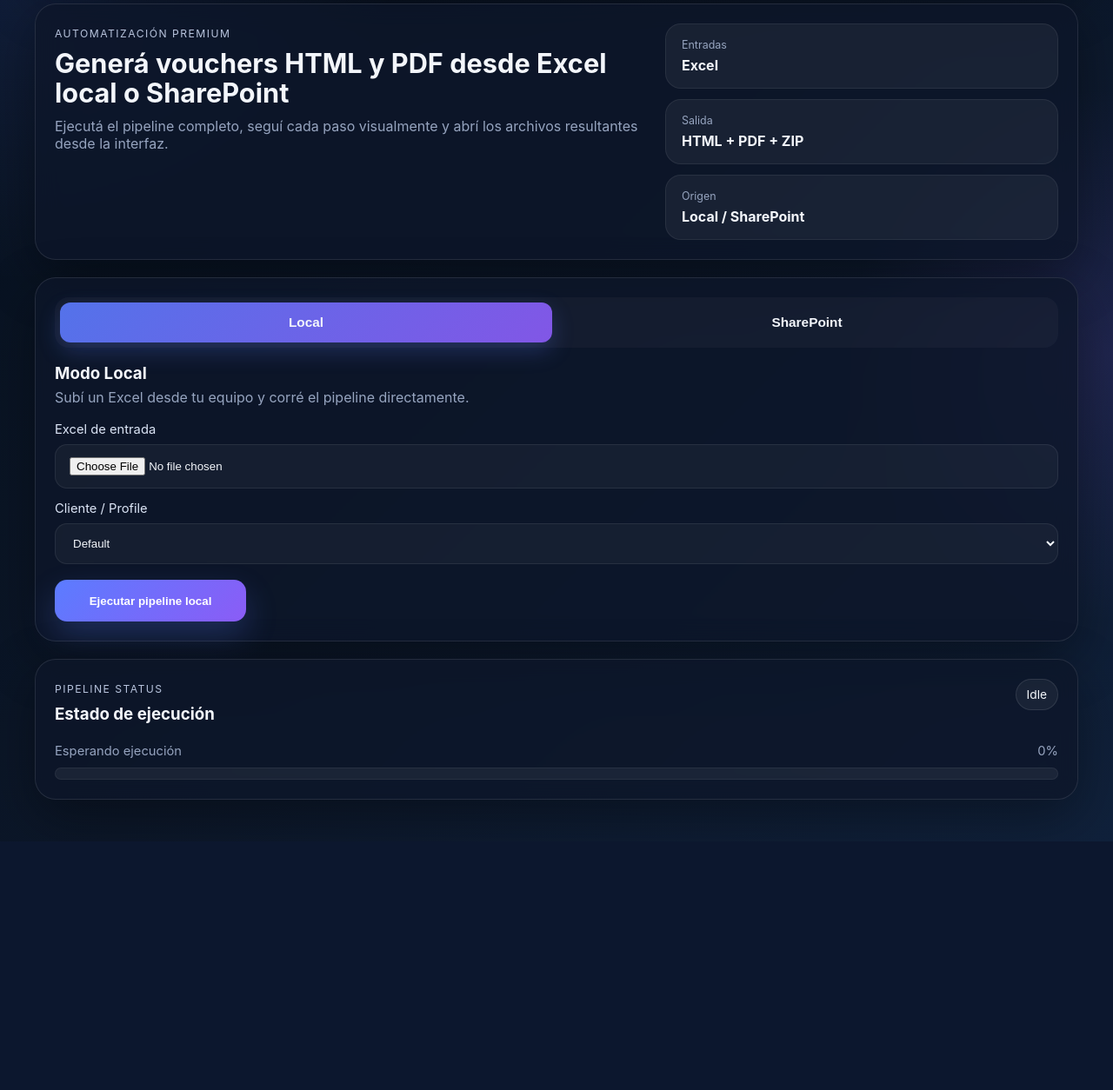
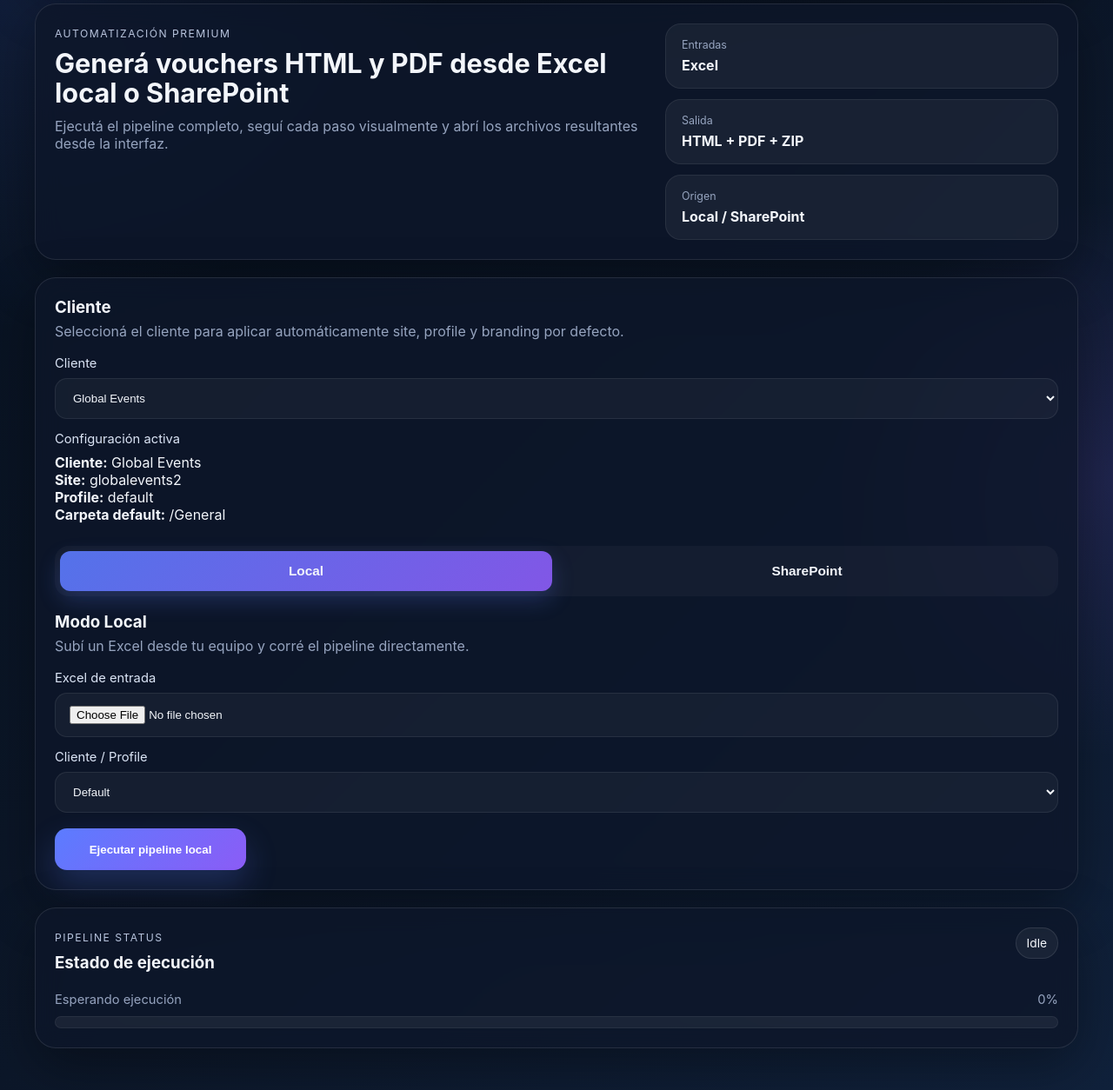
Before and after one commit to nacholg/sharepoint_pipeline_app, a FastAPI app: page / in a window 1280 px wide. Shown: the part 152-1406 px from the top of the page at 87% size. Before the commit the page ends 1097 px from the top, so only its background shows below. Run offline with FastAPI, Linux system fonts and the light colour scheme.

Commit message:
feat: add client selector with centralized client registry

```diff
--- a/app/main.py
+++ b/app/main.py
@@ -12,6 +12,7 @@ from fastapi.staticfiles import StaticFiles
 from pydantic import BaseModel
 from starlette.middleware.sessions import SessionMiddleware
 
+from app.client_registry import CLIENTS
 from app.config import settings
 from app.pipeline_runner import run_full_voucher_pipeline
 from app.routes.auth_routes import router as auth_router
@@ -78,6 +79,8 @@ SHAREPOINT_SITES = _load_sharepoint_sites()
 AVAILABLE_PROFILES = [
     {"key": "default", "label": "Default", "enabled": True},
     {"key": "mastercard", "label": "Mastercard", "enabled": True},
+    {"key": "banco_guayaquil", "label": "Banco Guayaquil", "enabled": True},
+
 ]
 
 
@@ -97,6 +100,7 @@ class SharePointRunRequest(BaseModel):
     source_site_key: str | None = None
     destination_site_key: str | None = None
     profile: str | None = None
+    client_key: str | None = None
 
 
 def get_graph_access_token_from_session(request: Request) -> str:
@@ -132,6 +136,16 @@ def get_site_config(site_key: str | None) -> dict:
         return SHAREPOINT_SITES["globalevents2"]
 
     return next(iter(SHAREPOINT_SITES.values()))
+
+
+def get_client_config(client_key: str | None) -> dict:
+    if client_key and client_key in CLIENTS:
+        return CLIENTS[client_key]
+
+    if "globalevents2" in CLIENTS:
+        return CLIENTS["globalevents2"]
+
+    return next(iter(CLIENTS.values()))
 
 
 def resolve_profile(profile: str | None, site_key: str | None = None) -> str:
@@ -221,6 +235,15 @@ def get_sharepoint_context(graph: GraphSharePointService, site_key: str | None =
     }
 
 
+@app.get("/api/clients")
+def api_clients():
+    return {
+        "ok": True,
+        "clients": list(CLIENTS.values()),
+        "default_client": "globalevents2" if "globalevents2" in CLIENTS else next(iter(CLIENTS.keys()), None),
+    }
+
+
 @app.get("/api/sharepoint/sites")
 def api_sharepoint_sites():
     return {
@@ -254,9 +277,15 @@ def api_profiles():
 async def api_local_run(
     file: UploadFile = File(...),
     profile: str = Form(""),
+    client_key: str = Form(""),
 ):
     try:
-        resolved_profile = resolve_profile(profile, site_key="globalevents2")
+        client_cfg = get_client_config(client_key or None)
+        resolved_profile = resolve_profile(
+            profile or client_cfg.get("default_profile"),
+            site_key=client_cfg.get("site_key"),
+        )
+        brand_logo = client_cfg.get("brand_logo")
 
         job_id = str(uuid4())
         jobs_root = Path("work/jobs").resolve()
@@ -273,7 +302,7 @@ async def api_local_run(
             job_id=job_id,
             source_excel=local_excel_path,
             jobs_root=jobs_root,
-            brand_logo=None,
+            brand_logo=brand_logo,
             pretty_json=True,
             profile_name=resolved_profile,
         )
@@ -282,6 +311,8 @@ async def api_local_run(
         response["mode"] = "local"
         response["requested_profile"] = profile
         response["resolved_profile"] = resolved_profile
+        response["client_key"] = client_cfg["key"]
+        response["client_label"] = client_cfg["label"]
         return response
 
     except Exception as e:
@@ -349,9 +380,19 @@ def api_sharepoint_run(payload: SharePointRunRequest, request: Request):
     access_token = get_graph_access_token_from_session(request)
     graph = GraphSharePointService(access_token)
 
-    source_site_key = payload.source_site_key
-    destination_site_key = payload.destination_site_key or payload.source_site_key
-    resolved_profile = resolve_profile(payload.profile, site_key=source_site_key)
+    client_cfg = get_client_config(payload.client_key)
+
+    source_site_key = payload.source_site_key or client_cfg.get("source_site_key") or client_cfg.get("site_key")
+    destination_site_key = (
+        payload.destination_site_key
+        or client_cfg.get("destination_site_key")
+        or client_cfg.get("site_key")
+        or source_site_key
+    )
+    resolved_profile = resolve_profile(
+        payload.profile or client_cfg.get("default_profile"),
+        site_key=source_site_key,
+    )
 
     try:
         source_resolved = get_sharepoint_context(graph, site_key=source_site_key)
@@ -440,7 +481,7 @@ def api_sharepoint_run(payload: SharePointRunRequest, request: Request):
             detail=f"No se pudo descargar el Excel desde SharePoint Graph: {e}",
         )
 
-    brand_logo = source_site_cfg.get("brand_logo")
+    brand_logo = client_cfg.get("brand_logo") or source_site_cfg.get("brand_logo")
 
     try:
         result = run_full_voucher_pipeline(
@@ -496,6 +537,8 @@ def api_sharepoint_run(payload: SharePointRunRequest, request: Request):
     response["mode"] = "graph_sharepoint_site"
     response["requested_profile"] = payload.profile
     response["resolved_profile"] = resolved_profile
+    response["client_key"] = client_cfg["key"]
+    response["client_label"] = client_cfg["label"]
     response["source_site_key"] = source_site_cfg["key"]
     response["source_site_label"] = source_site_cfg["label"]
     response["source_site_default_profile"] = source_site_cfg.get("default_profile", "default")
--- a/app/static/app.js
+++ b/app/static/app.js
@@ -4,6 +4,7 @@ const API = {
   sharepointSites: "/api/sharepoint/sites",
   sharepointExplore: "/api/sharepoint/explore",
   profiles: "/api/profiles",
+  clients: "/api/clients",
 };
 
 const ALLOWED_EXCEL_EXTENSIONS = [".xlsx", ".xlsm", ".xls"];
@@ -23,6 +24,9 @@ const runSPBtn = document.getElementById("runSPBtn");
 
 const localProfileSelect = document.getElementById("localProfileSelect");
 const sharepointProfileSelect = document.getElementById("sharepointProfileSelect");
+
+const clientSelect = document.getElementById("clientSelect");
+const clientMeta = document.getElementById("clientMeta");
 
 const sourceSiteSelect = document.getElementById("sourceSiteSelect");
 const destinationSiteSelect = document.getElementById("destinationSiteSelect");
@@ -60,6 +64,8 @@ const spPickedDestInline = document.getElementById("spPickedDestInline");
 
 let sharepointSites = [];
 let availableProfiles = [];
+let availableClients = [];
+let selectedClient = null;
 
 let selectedSourceFileId = null;
 let selectedSourceFileName = null;
@@ -159,14 +165,14 @@ destinationSiteSelect?.addEventListener("change", () => {
 
 document.addEventListener("DOMContentLoaded", async () => {
   try {
+    await loadClients();
     await loadProfiles();
 
     if (sourceSiteSelect || destinationSiteSelect || modalSiteSelect) {
       await loadSharePointSites();
-      const defaultSite = sourceSiteSelect?.value || getDefaultSiteKey();
-      applyDefaultProfileForSite(defaultSite, "sharepoint");
     }
 
+    restoreDefaultClientSelection();
     syncPickedLabels();
   } catch (error) {
     console.error("Init error:", error);
@@ -184,6 +190,10 @@ function getSiteConfig(siteKey) {
   return sharepointSites.find((site) => site.key === siteKey) || null;
 }
 
+function getClientConfig(clientKey) {
+  return availableClients.find((client) => client.key === clientKey) || null;
+}
+
 function applyDefaultProfileForSite(siteKey, mode = "sharepoint") {
   const site = getSiteConfig(siteKey);
   const defaultProfile = site?.default_profile || "default";
@@ -198,6 +208,92 @@ function applyDefaultProfileForSite(siteKey, mode = "sharepoint") {
   if (sharepointProfileSelect && defaultProfile) {
     sharepointProfileSelect.value = defaultProfile;
   }
+}
+
+async function loadClients() {
+  const response = await fetch(API.clients);
+  const data = await response.json();
+
+  if (!response.ok || !data?.ok) {
+    throw new Error("No se pudieron cargar los clientes");
+  }
+
+  availableClients = Array.isArray(data.clients) ? data.clients : [];
+
+  if (!clientSelect) return;
+
+  clientSelect.innerHTML = "";
+
+  for (const client of availableClients) {
+    const opt = document.createElement("option");
+    opt.value = client.key;
+    opt.textContent = client.label;
+    clientSelect.appendChild(opt);
+  }
+
+  clientSelect.addEventListener("change", onClientChange);
+}
+
+function restoreDefaultClientSelection() {
+  if (!clientSelect || !availableClients.length) return;
+
+  const saved = localStorage.getItem("voucherClientKey");
+  const fallback =
+    saved && availableClients.some((c) => c.key === saved)
+      ? saved
+      : availableClients[0].key;
+
+  clientSelect.value = fallback;
+  onClientChange({ target: clientSelect });
+}
+
+function onClientChange(event) {
+  const clientKey = event.target.value;
+  selectedClient = getClientConfig(clientKey);
+
+  if (!selectedClient) return;
+
+  localStorage.setItem("voucherClientKey", selectedClient.key);
+
+  if (clientMeta) {
+    clientMeta.innerHTML = `
+      <div><strong>Cliente:</strong> ${escapeHtml(selectedClient.label)}</div>
+      <div><strong>Site:</strong> ${escapeHtml(selectedClient.site_key || "-")}</div>
+      <div><strong>Profile:</strong> ${escapeHtml(selectedClient.default_profile || "default")}</div>
+      <div><strong>Carpeta default:</strong> ${escapeHtml(selectedClient.default_folder_path || "/")}</div>
+    `;
+  }
+
+  if (localProfileSelect) {
+    localProfileSelect.value = selectedClient.default_profile || "default";
+  }
+
+  if (sharepointProfileSelect) {
+    sharepointProfileSelect.value = selectedClient.default_profile || "default";
+  }
+
+  if (sourceSiteSelect && selectedClient.source_site_key) {
+    sourceSiteSelect.value = selectedClient.source_site_key;
+  } else if (sourceSiteSelect && selectedClient.site_key) {
+    sourceSiteSelect.value = selectedClient.site_key;
+  }
+
+  if (destinationSiteSelect && selectedClient.destination_site_key) {
+    destinationSiteSelect.value = selectedClient.destination_site_key;
+  } else if (destinationSiteSelect && selectedClient.site_key) {
+    destinationSiteSelect.value = selectedClient.site_key;
+  }
+
+  selectedSourceFileId = null;
+  selectedSourceFileName = null;
+  selectedSourceSiteKey = null;
+
+  selectedDestinationFolderId = null;
+  selectedDestinationFolderName = null;
+  selectedDestinationSiteKey = null;
+
+  syncPickedLabels();
+  switchMode(btnLocal?.classList.contains("active") ? "local" : "sharepoint");
 }
 
 async function loadProfiles() {
@@ -282,10 +378,18 @@ function switchMode(mode) {
   spSection?.classList.toggle("hidden", isLocal);
 
   if (isLocal) {
-    applyDefaultProfileForSite("globalevents2", "local");
+    if (selectedClient?.default_profile) {
+      localProfileSelect.value = selectedClient.default_profile;
+    } else {
+      applyDefaultProfileForSite("globalevents2", "local");
+    }
   } else {
-    const selectedKey = sourceSiteSelect?.value || getDefaultSiteKey();
-    applyDefaultProfileForSite(selectedKey, "sharepoint");
+    if (selectedClient?.default_profile) {
+      sharepointProfileSelect.value = selectedClient.default_profile;
+    } else {
+      const selectedKey = sourceSiteSelect?.value || getDefaultSiteKey();
+      applyDefaultProfileForSite(selectedKey, "sharepoint");
+    }
   }
 }
 
@@ -333,6 +437,14 @@ function syncPickedLabels() {
       ? `${selectedDestinationFolderName} (${selectedDestinationSiteKey || "-"})`
       : "Sin seleccionar";
   }
+}
+
+function requireSelectedClient() {
+  if (!selectedClient) {
+    alert("Seleccioná un cliente antes de ejecutar.");
+    return false;
+  }
+  return true;
 }
 
 function resetUI(label = "Esperando ejecución") {
@@ -428,6 +540,10 @@ function buildSummaryGrid(result) {
 
   return `
     <div class="summary-grid">
+      <div class="summary-card">
+        <span>Cliente</span>
+        <strong>${escapeHtml(result.client_label || "-")}</strong>
+      </div>
       <div class="summary-card">
         <span>Profile</span>
         <strong>${escapeHtml(resolvedProfile)}</strong>
@@ -573,6 +689,8 @@ function renderResult(result, mode) {
 }
 
 async function runLocalPipeline() {
+  if (!requireSelectedClient()) return;
+
   const file = fileInput?.files?.[0];
   const selectedProfile = localProfileSelect?.value || "default";
 
@@ -596,6 +714,7 @@ async function runLocalPipeline() {
     const formData = new FormData();
     formData.append("file", file);
     formData.append("profile", selectedProfile);
+    formData.append("client_key", selectedClient?.key || "");
 
     const response = await fetch(API.localRun, {
       method: "POST",
@@ -624,6 +743,8 @@ async function runLocalPipeline() {
 }
 
 async function runSharePointPipeline() {
+  if (!requireSelectedClient()) return;
+
   const selectedProfile = sharepointProfileSelect?.value || "default";
 
   if (!selectedSourceFileId) {
@@ -654,6 +775,7 @@ async function runSharePointPipeline() {
       source_site_key: sourceSiteSelect?.value || selectedSourceSiteKey || null,
       destination_site_key: destinationSiteSelect?.value || selectedDestinationSiteKey || null,
       profile: selectedProfile,
+      client_key: selectedClient?.key || null,
     };
 
     const response = await fetch(API.sharepointRun, {
--- a/app/templates/index.html
+++ b/app/templates/index.html
@@ -72,6 +72,27 @@
       </section>
 
       <section class="card">
+        <div class="panel-header" style="margin-bottom: 18px;">
+          <div>
+            <h3>Cliente</h3>
+            <p>Seleccioná el cliente para aplicar automáticamente site, profile y branding por defecto.</p>
+          </div>
+        </div>
+
+        <div class="form-grid" style="margin-bottom: 20px;">
+          <label class="field">
+            <span>Cliente</span>
+            <select id="clientSelect"></select>
+          </label>
+
+          <div class="field">
+            <span>Configuración activa</span>
+            <div id="clientMeta" class="picker-card" style="min-height: 86px;">
+              Sin selección
+            </div>
+          </div>
+        </div>
+
         <div class="mode-switch" role="tablist" aria-label="Origen del pipeline">
           <button id="btnLocal" class="mode-btn active" type="button">Local</button>
           <button id="btnSP" class="mode-btn" type="button">SharePoint</button>
```
Also changed, not shown: app/client_registry.py (added, +34 -0 lines).
